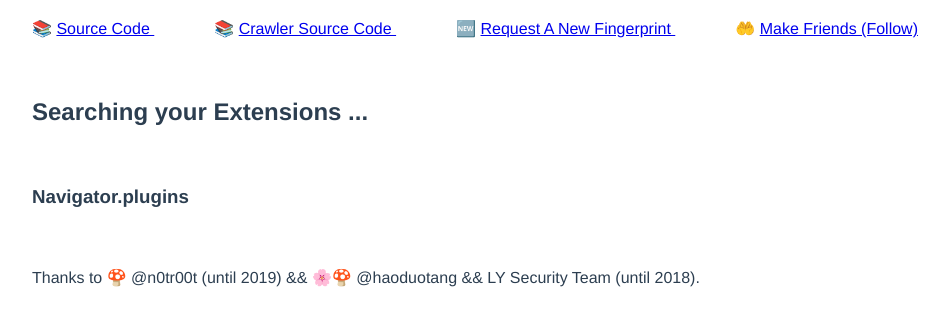
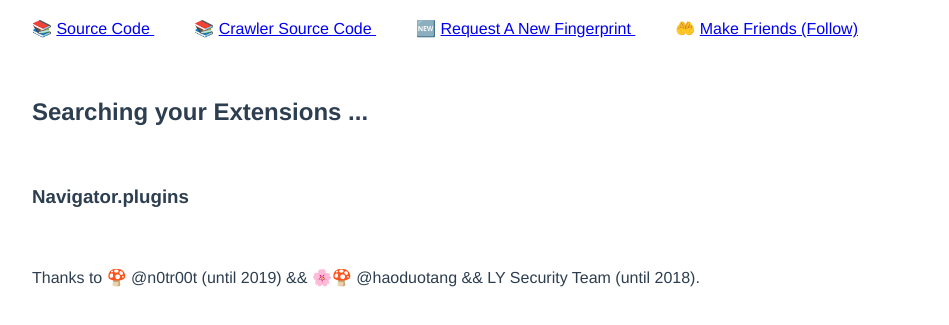
Before and after one commit to opensec-cn/crx-scouter, a website built with Vite: page index.html in a window 1280 px wide. Shown: the part 325-650 px from the top of the page, without its empty margins (36-985 px from the left). Built offline with nearby package versions, Linux system fonts and the light colour scheme.

```diff
--- a/index.html
+++ b/index.html
@@ -10,11 +10,11 @@
 
     <div class="content">
       <h1 class="title">You Have Installed These Chrome Extensions Below.</h1>
-      <h2><a href="https://github.com/neargle/crx-scouter" rel="nofollow"><img src="./img/favicon.svg.png" height="200px" /><img src="./img/title.png" height="200px" /></a></h2>
-      📚 <a class="title-link" href="https://github.com/neargle/crx-scouter" rel="nofollow"> Source Code </a>
-      📚 <a class="title-link" href="https://github.com/neargle/crx-scouter/tree/master" rel="nofollow"> Crawler Source Code </a>
-      🆕 <a class="title-link" href="https://github.com/neargle/crx-scouter/issues/new?assignees=&labels=&template=bug-report.md" rel="nofollow">Request A New Fingerprint </a>
-      🤲 <a class="title-link" href="https://github.com/neargle/" rel="nofollow">Make Friends (Follow) </a>
+      <h2><a href="https://github.com/neargle/crx-scouter" rel="nofollow" target="_blank"><img src="./img/favicon.svg.png" height="200px" /><img src="./img/title.png" height="200px" /></a></h2>
+      📚 <a class="title-link" href="https://github.com/neargle/crx-scouter" rel="nofollow" target="_blank"> Source Code </a>
+      📚 <a class="title-link" href="https://github.com/neargle/crx-scouter/tree/master" rel="nofollow" target="_blank"> Crawler Source Code </a>
+      🆕 <a class="title-link" href="https://github.com/neargle/crx-scouter/issues/new?assignees=&labels=&template=bug-report.md" rel="nofollow" target="_blank">Request A New Fingerprint </a>
+      🤲 <a class="title-link" href="https://github.com/neargle/" rel="nofollow" target="_blank">Make Friends (Follow) </a>
     </div>
 
     <div id="app" class="content">
--- a/style.css
+++ b/style.css
@@ -22,5 +22,5 @@
 }
 
 .content a.title-link {
-  margin-right: 60px;
+  margin-right: 40px;
 }
```
